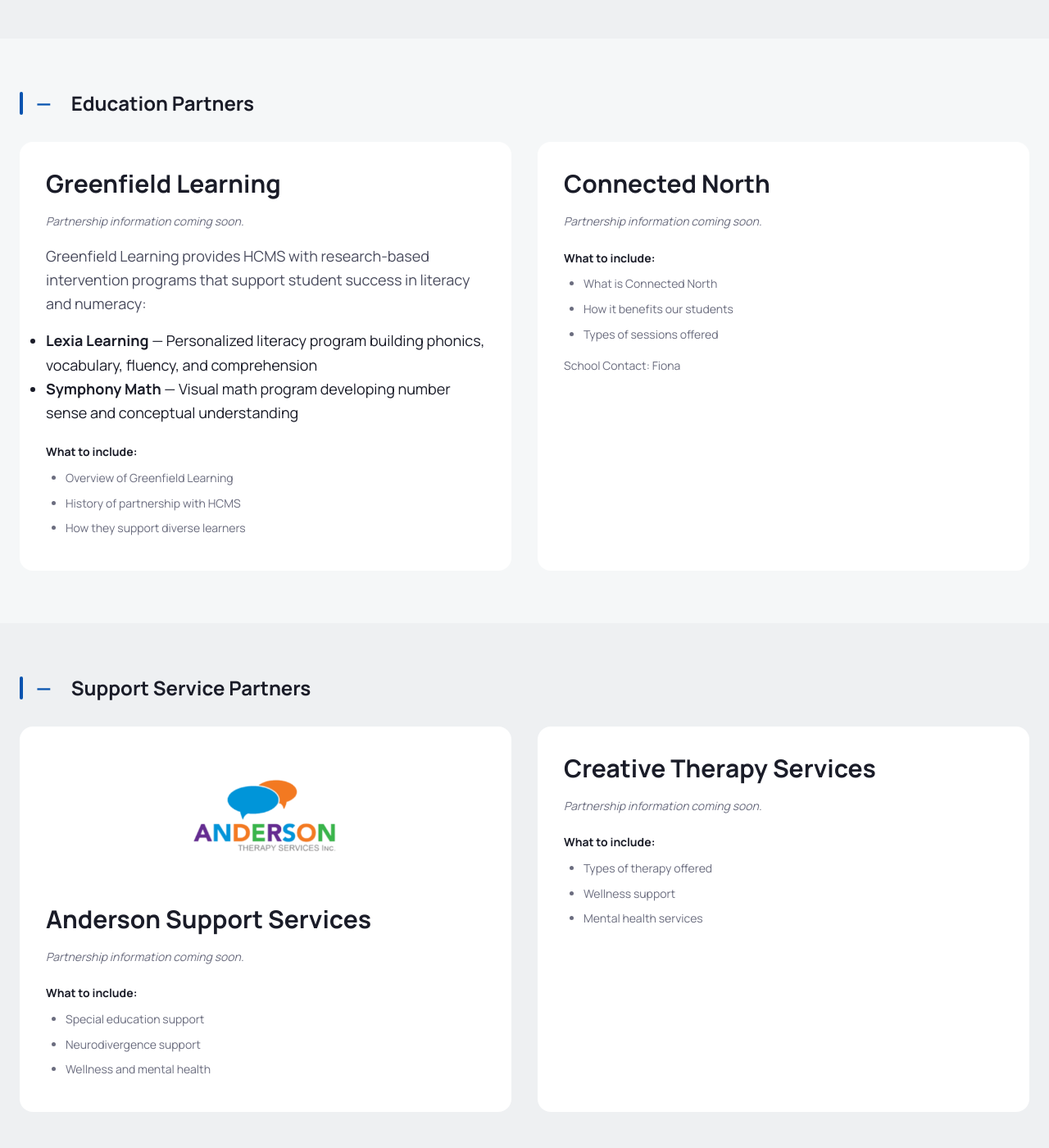
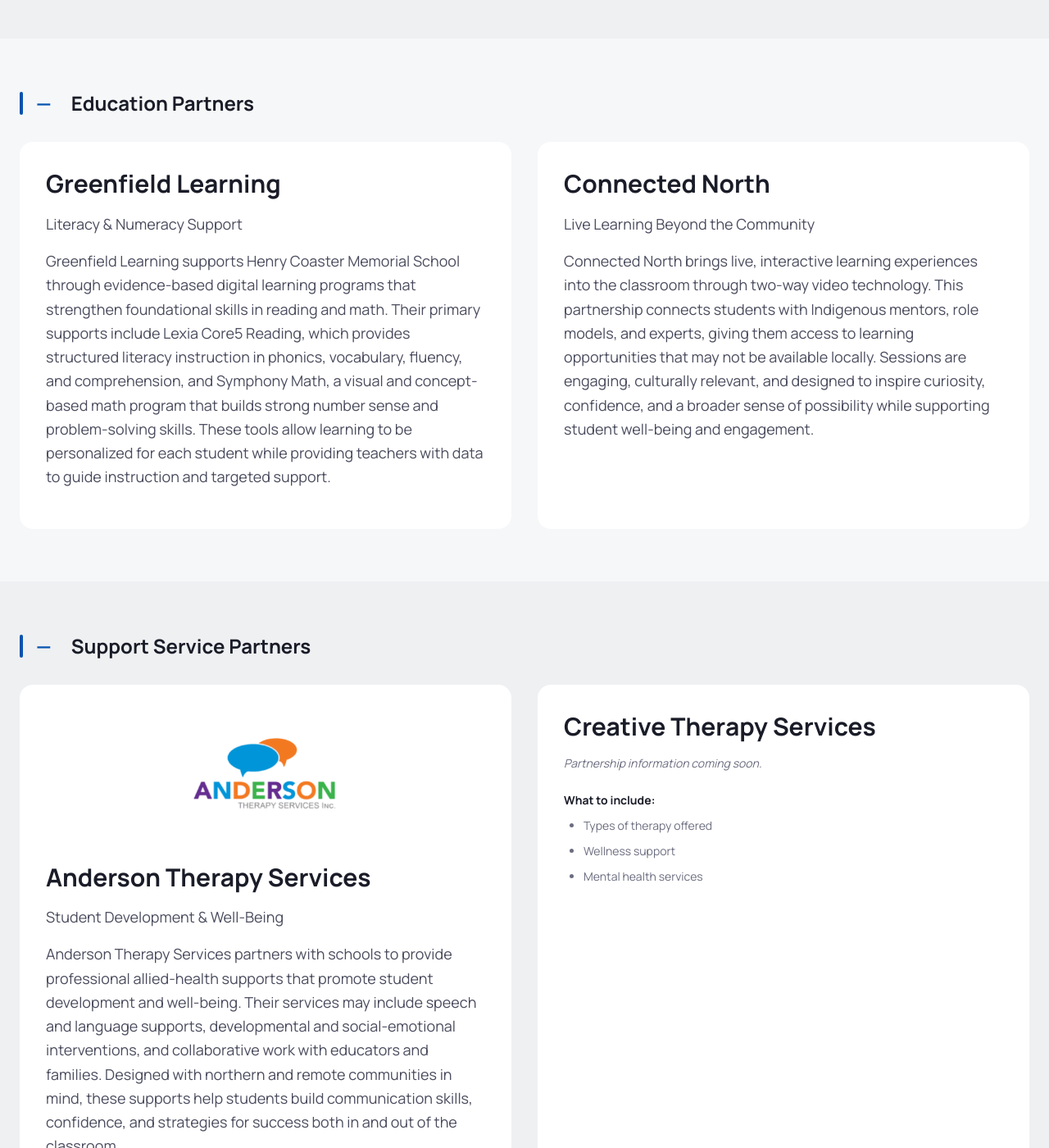
Before and after one commit to reckegabe58/HCMS, a Jekyll site: the page built from pages/partnerships.md, in a window 1280 px wide and 1400 px high, scrolled down 1819 px. Shown: the whole window at 82% size. Built offline with Jekyll 4.4.1, drawn with Linux system fonts in a browser that asks for light colours; some of the changed text lies outside the part shown.

Commit message:
Update branding and partnership information
- Change "Our Heritage" to "Our Identity" on homepage
- Update Leadership page: change title from "Leadership & Staff" to "Leadership" and remove contact information
- Add Anishinaabeg Animiikii Bimaadiziwin as second key foundational partner
- Update Anderson Therapy Services with detailed description
- Update Connected North with comprehensive information
- Update Greenfield Learning with detailed program information

Co-Authored-By: Claude Sonnet 4.5 <noreply@anthropic.com>

```diff
--- a/index.html
+++ b/index.html
@@ -64,7 +64,7 @@ keywords: "Marten Falls school, First Nations education, K-8 school Ontario, Oji
         <span class="heritage-badge">Who We Are</span>
         <h2>Rooted in Oji-Cree Language & Culture</h2>
         <p>At HCMS, our students learn the Oji-Cree language, traditional practices, and connection to the land as part of their identity. Language and culture are woven into everything we do.</p>
-        <a href="{{ '/heritage/' | relative_url }}" class="btn btn-primary">Explore Our Heritage</a>
+        <a href="{{ '/identity/' | relative_url }}" class="btn btn-primary">Explore Our Identity</a>
       </div>
       <div class="heritage-banner-features">
         <div class="heritage-mini-card">
--- a/pages/partnerships.md
+++ b/pages/partnerships.md
@@ -27,10 +27,10 @@ subtitle: Working together for our students
 <section class="partner-section partner-section-alt">
   <div class="container">
     <div class="section-header">
-      <h2 class="section-title"><span class="title-accent">—</span> Our Key Foundational Partner</h2>
+      <h2 class="section-title"><span class="title-accent">—</span> Our Key Foundational Partners</h2>
     </div>
 
-    <div class="partners-grid partners-grid-single">
+    <div class="partners-grid">
       <div class="partner-card partner-card-featured">
         <div class="partner-card-logo partner-card-logo-large">
           <img src="{{ '/assets/images/partners/matawa-logo.png' | relative_url }}" alt="Matawa First Nations Logo">
@@ -58,6 +58,14 @@ subtitle: Working together for our students
           </svg>
         </a>
       </div>
+
+      <div class="partner-card partner-card-featured">
+        <h3>Anishinaabeg Animiikii Bimaadiziwin</h3>
+        <p class="partner-tagline">Culture, Identity & Community Learning</p>
+        <p>
+          Anishinaabeg Animiikii Bimaadiziwin supports Henry Coaster Memorial School through culturally grounded learning led by Orville Councillor and David Samard. Students participate in drumming, storytelling, and the foundations of traditional dance, while also learning through visits from guest hoop dancers, youth performers, and flute players. This partnership creates meaningful opportunities for students to connect with Anishinaabe culture, identity, and artistic expression through lived, hands-on experiences rooted in community knowledge.
+        </p>
+      </div>
     </div>
   </div>
 </section>
@@ -72,30 +80,18 @@ subtitle: Working together for our students
     <div class="partners-grid">
       <div class="partner-card">
         <h3>Greenfield Learning</h3>
-        <p class="coming-soon-text"><em>Partnership information coming soon.</em></p>
-        <p>Greenfield Learning provides HCMS with research-based intervention programs that support student success in literacy and numeracy:</p>
-        <ul class="partner-programs-list">
-          <li><strong>Lexia Learning</strong> — Personalized literacy program building phonics, vocabulary, fluency, and comprehension</li>
-          <li><strong>Symphony Math</strong> — Visual math program developing number sense and conceptual understanding</li>
-        </ul>
-        <h4>What to include:</h4>
-        <ul class="placeholder-list">
-          <li>Overview of Greenfield Learning</li>
-          <li>History of partnership with HCMS</li>
-          <li>How they support diverse learners</li>
-        </ul>
+        <p class="partner-tagline">Literacy & Numeracy Support</p>
+        <p>
+          Greenfield Learning supports Henry Coaster Memorial School through evidence-based digital learning programs that strengthen foundational skills in reading and math. Their primary supports include Lexia Core5 Reading, which provides structured literacy instruction in phonics, vocabulary, fluency, and comprehension, and Symphony Math, a visual and concept-based math program that builds strong number sense and problem-solving skills. These tools allow learning to be personalized for each student while providing teachers with data to guide instruction and targeted support.
+        </p>
       </div>
 
       <div class="partner-card">
         <h3>Connected North</h3>
-        <p class="coming-soon-text"><em>Partnership information coming soon.</em></p>
-        <h4>What to include:</h4>
-        <ul class="placeholder-list">
-          <li>What is Connected North</li>
-          <li>How it benefits our students</li>
-          <li>Types of sessions offered</li>
-        </ul>
-        <p class="partner-contact">School Contact: Fiona</p>
+        <p class="partner-tagline">Live Learning Beyond the Community</p>
+        <p>
+          Connected North brings live, interactive learning experiences into the classroom through two-way video technology. This partnership connects students with Indigenous mentors, role models, and experts, giving them access to learning opportunities that may not be available locally. Sessions are engaging, culturally relevant, and designed to inspire curiosity, confidence, and a broader sense of possibility while supporting student well-being and engagement.
+        </p>
       </div>
     </div>
   </div>
@@ -113,14 +109,11 @@ subtitle: Working together for our students
         <div class="partner-card-logo partner-card-logo-img">
           <img src="{{ '/assets/images/partners/anderson-therapy-logo.png' | relative_url }}" alt="Anderson Therapy Services Logo">
         </div>
-        <h3>Anderson Support Services</h3>
-        <p class="coming-soon-text"><em>Partnership information coming soon.</em></p>
-        <h4>What to include:</h4>
-        <ul class="placeholder-list">
-          <li>Special education support</li>
-          <li>Neurodivergence support</li>
-          <li>Wellness and mental health</li>
-        </ul>
+        <h3>Anderson Therapy Services</h3>
+        <p class="partner-tagline">Student Development & Well-Being</p>
+        <p>
+          Anderson Therapy Services partners with schools to provide professional allied-health supports that promote student development and well-being. Their services may include speech and language supports, developmental and social-emotional interventions, and collaborative work with educators and families. Designed with northern and remote communities in mind, these supports help students build communication skills, confidence, and strategies for success both in and out of the classroom.
+        </p>
       </div>
 
       <div class="partner-card">
```
Also changed, not shown: pages/leadership.md (+2 -7 lines).
